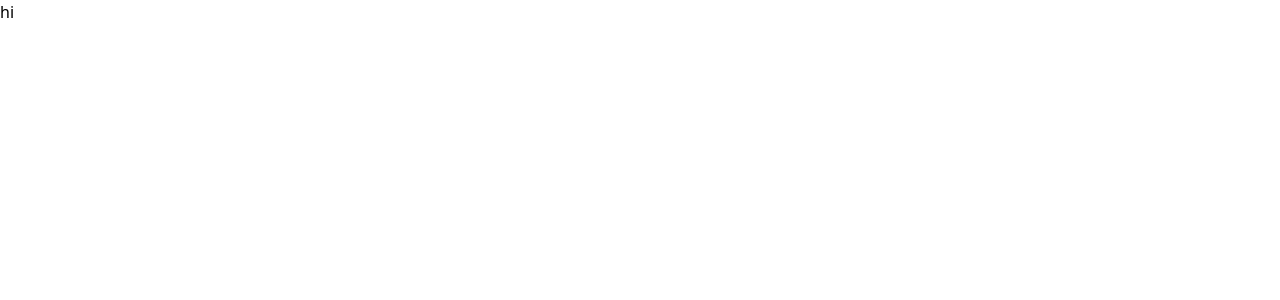
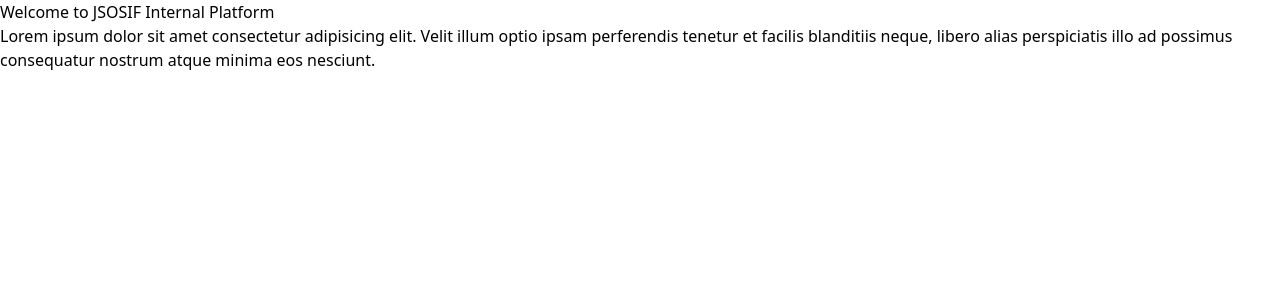
Before and after one commit to JSOSIF-Technology-and-Special-Projects/JSOSIF-Internal-Platform, a Next.js app: page / in a window 1280 px wide. Shown: the top 300 px of the page. Built offline with nearby package versions, Linux system fonts and the light colour scheme.

Commit message:
added branch

```diff
--- a/src/app/page.tsx
+++ b/src/app/page.tsx
@@ -1,6 +1,15 @@
 
 export default function Home() {
   return (
-    <div>hi</div>
+    <div>
+      <div className="flex flex-col items-center h-screen">
+        <h1>Welcome to JSOSIF Internal Platform</h1>
+        <p>Lorem ipsum dolor sit amet consectetur adipisicing elit.
+          Velit illum optio ipsam perferendis tenetur et facilis blanditiis neque,
+          libero alias perspiciatis illo ad possimus consequatur nostrum atque minima eos nesciunt.</p>
+      </div>
+
+
+    </div>
   );
 }
```
